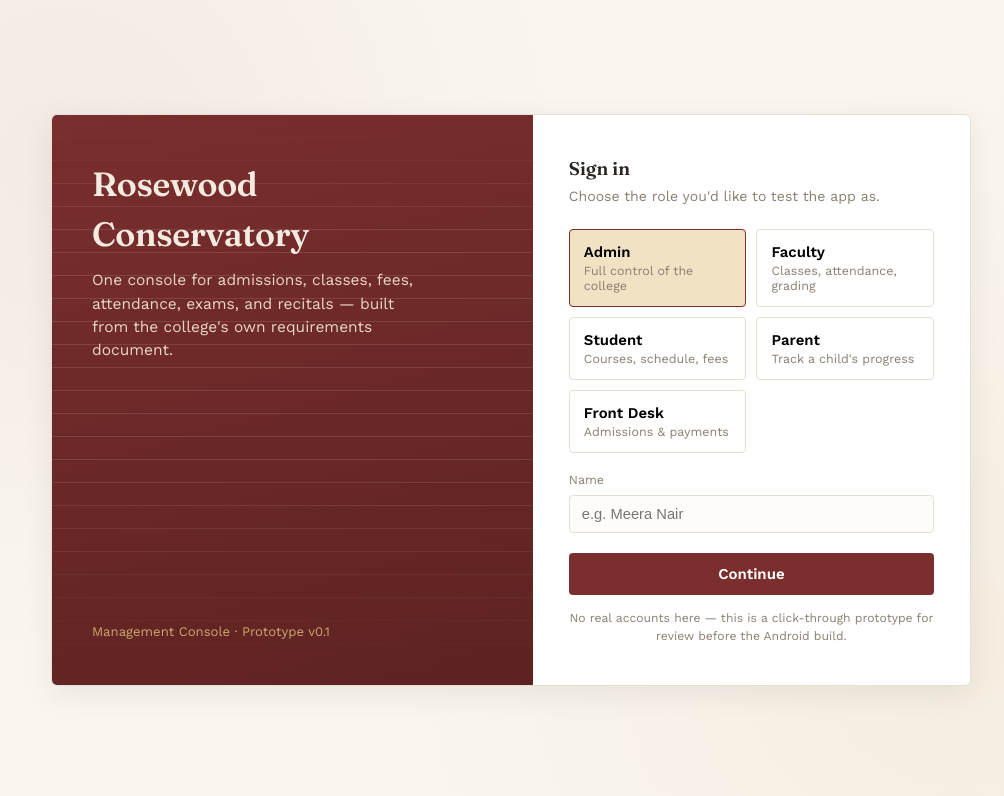
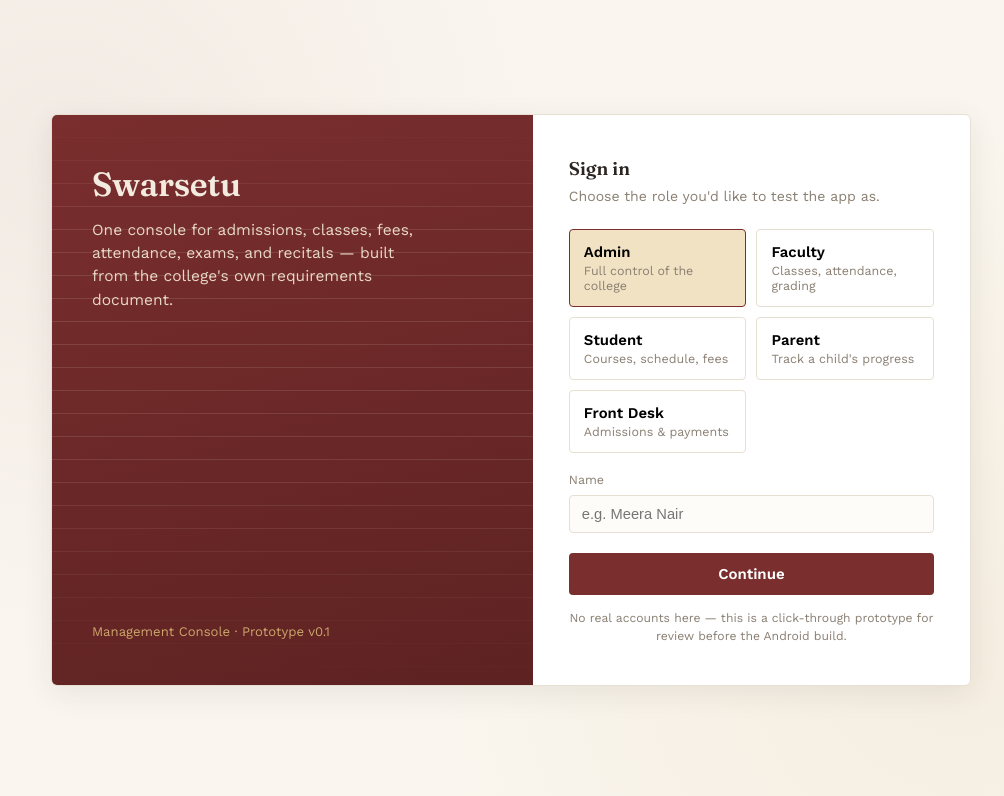
Before and after one commit to srirangamvamsi1579-hub/Swarsetu, a plain HTML site: page index.html in a window 1280 px wide. Shown: the whole page, without its empty margins (129-1133 px from the left). Drawn offline with nearby package versions, Linux system fonts and the light colour scheme.

Commit message:
Rebrand app to Swarsetu

```diff
--- a/app.js
+++ b/app.js
@@ -1,5 +1,5 @@
 /* =======================================================================
-   Rosewood Conservatory — Music College Management App (prototype)
+   Swarsetu — Music College Management App (prototype)
    Front-end only. All data below is in-memory sample data used to
    demonstrate the workflows described in docs/requirements.md.
    ======================================================================= */
--- a/index.html
+++ b/index.html
@@ -3,7 +3,7 @@
 <head>
 <meta charset="UTF-8" />
 <meta name="viewport" content="width=device-width, initial-scale=1.0" />
-<title>Rosewood Conservatory — Management Console</title>
+<title>Swarsetu — Management Console</title>
 <link rel="preconnect" href="https://fonts.googleapis.com">
 <link rel="preconnect" href="https://fonts.gstatic.com" crossorigin>
 <link href="https://fonts.googleapis.com/css2?family=Fraunces:opsz,wght@9..144,400;9..144,500;9..144,600;9..144,700&family=Work+Sans:wght@400;500;600;700&display=swap" rel="stylesheet">
@@ -276,7 +276,7 @@
     <div class="login-hero">
       <div class="staff-lines"></div>
       <div>
-        <h1>Rosewood<br/>Conservatory</h1>
+        <h1>Swarsetu</h1>
         <p>One console for admissions, classes, fees, attendance, exams, and recitals — built from the college's own requirements document.</p>
       </div>
       <div class="est">Management Console · Prototype v0.1</div>
@@ -300,7 +300,7 @@
   <div class="shell">
     <aside class="sidebar">
       <div class="brand">
-        <div class="mark">Rosewood</div>
+        <div class="mark">Swarsetu</div>
         <div class="role-tag" id="sidebarRoleTag">ADMIN CONSOLE</div>
       </div>
       <nav class="navlist" id="navlist"></nav>
```
Also changed, not shown: 2 other files.
